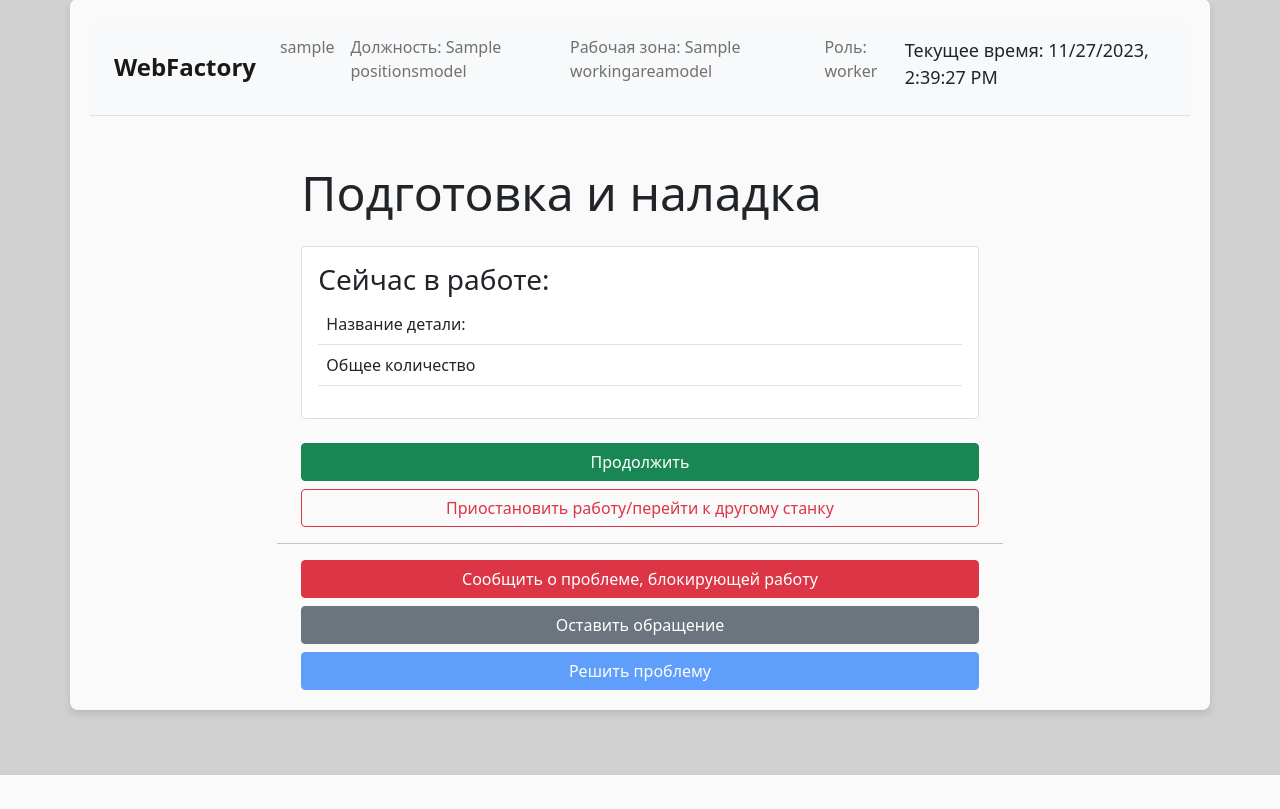
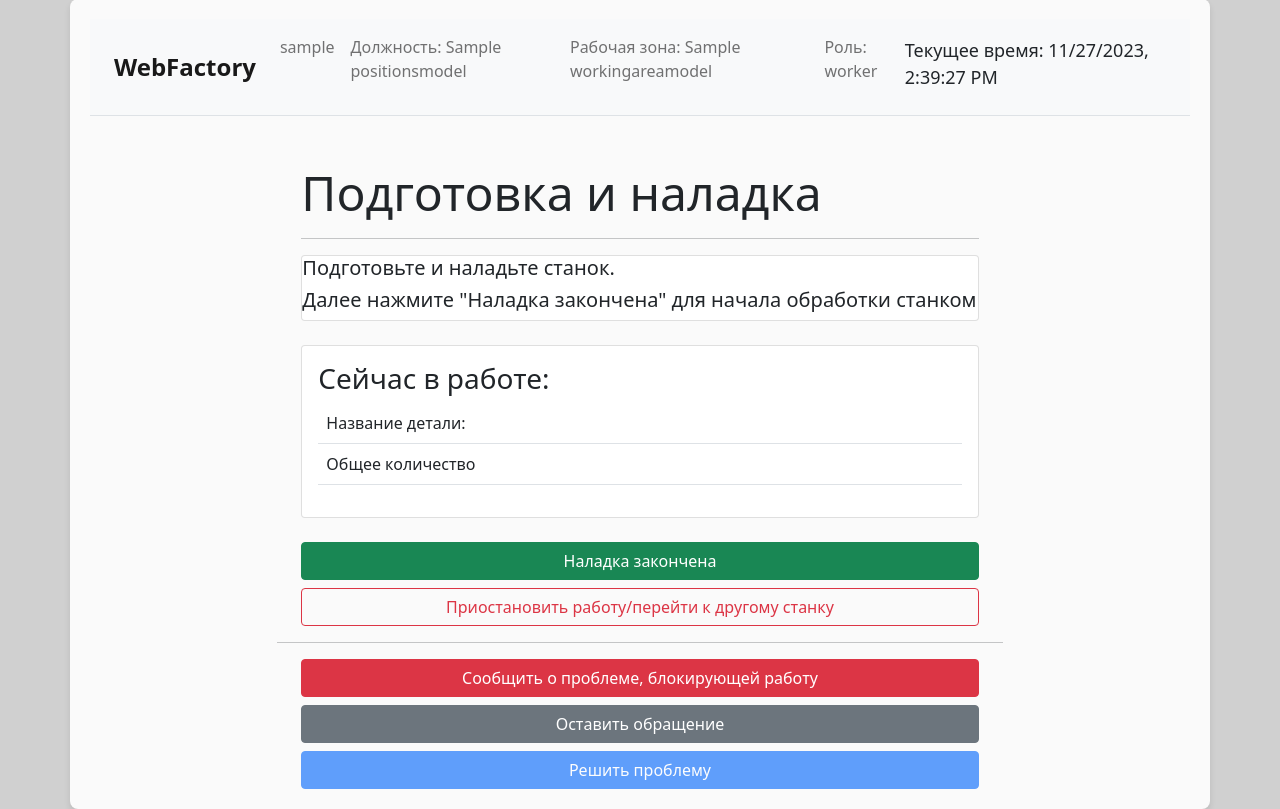
Before and after one commit to evergreen-96/webfactory, a Django app: page /shift/setup/ in a window 1280 px wide. Shown: the part 25-834 px from the top of the page. Before the commit the page ends 800 px from the top, so only its background shows below. Run offline with Django 4.2, Linux system fonts and the light colour scheme; a user stored in the database is signed in; tables that the repository leaves empty hold one stand-in row (values such as "Sample post"); parts of the project's set-up code (start-up, migrations or seed data) failed here and were passed over.

Commit message:
change templates. Edited button labels and add some text

```diff
--- a/webapp/core/templates/include/shift/ending_order_page.html
+++ b/webapp/core/templates/include/shift/ending_order_page.html
@@ -5,6 +5,10 @@
         <div class="row">
             <div class="col-md-12">
                 <h1 class="display-5">Окончание работы</h1>
+                <hr>
+                <div class="card mt-1">
+                    <h5>Нажмите "Заказ на стеллаже готовой продукции", если деталь на стеллаже готовой продукции</h5>
+                </div>
                 <div class="card mt-4">
                     <div class="card-body">
                         <h3 class="card-title">Сейчас в работе:</h3>
@@ -22,7 +26,7 @@
                 </div>
                 <form method="post" class="mt-4">
                     {% csrf_token %}
-                    <button type="submit" class="btn btn-success w-100">Продолжить</button>
+                    <button type="submit" class="btn btn-success w-100">Заказ на стеллаже готовой продукции</button>
                     <button type="submit" name="pause_shift" class="btn btn-outline-danger w-100 mt-2">Приостановить
                         работу/перейти к другому станку
                     </button>
--- a/webapp/core/templates/include/shift/processing_page.html
+++ b/webapp/core/templates/include/shift/processing_page.html
@@ -5,6 +5,10 @@
         <div class="row">
             <div class="col-md-12">
                 <h1 class="display-5">Обработка станком</h1>
+                <hr>
+                <div class="card mt-1">
+                    <h5>После окончания обработки нажмите "Обработка станком закончена"</h5>
+                </div>
                 <div class="card mt-4">
                     <div class="card-body">
                         <h3 class="card-title">Сейчас в работе:</h3>
@@ -22,7 +26,7 @@
                 </div>
                 <form method="post" class="mt-4">
                     {% csrf_token %}
-                    <button type="submit" class="btn btn-success w-100">Продолжить</button>
+                    <button type="submit" class="btn btn-success w-100">Обработка станком закончена</button>
                     <button type="submit" name="pause_shift" class="btn btn-outline-danger w-100 mt-2">Приостановить
                         работу/перейти к другому станку
                     </button>
--- a/webapp/core/templates/include/shift/setup_page.html
+++ b/webapp/core/templates/include/shift/setup_page.html
@@ -5,6 +5,11 @@
         <div class="row">
             <div class="col-md-12">
                 <h1 class="display-5">Подготовка и наладка</h1>
+                <hr>
+                <div class="card mt-1">
+                    <h5>Подготовьте и наладьте станок.</h5>
+                    <h5> Далее нажмите "Наладка закончена" для начала обработки станком</h5>
+                </div>
                 <div class="card mt-4">
                     <div class="card-body">
                         <h3 class="card-title">Сейчас в работе:</h3>
@@ -22,7 +27,7 @@
                 </div>
                 <form method="post" class="mt-4">
                     {% csrf_token %}
-                    <button type="submit" class="btn btn-success w-100">Продолжить</button>
+                    <button type="submit" class="btn btn-success w-100">Наладка закончена</button>
                     <button type="submit" name="pause_shift" class="btn btn-outline-danger w-100 mt-2">Приостановить
                         работу/перейти к другому станку
                     </button>
```
